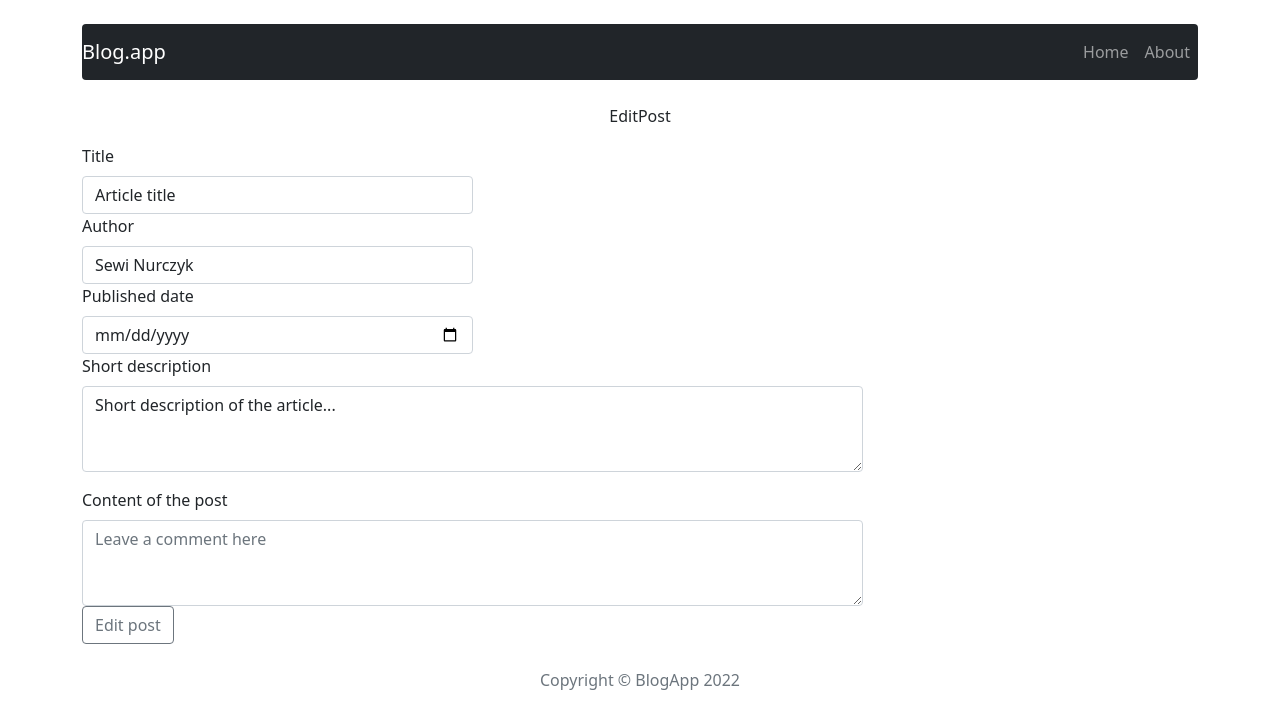
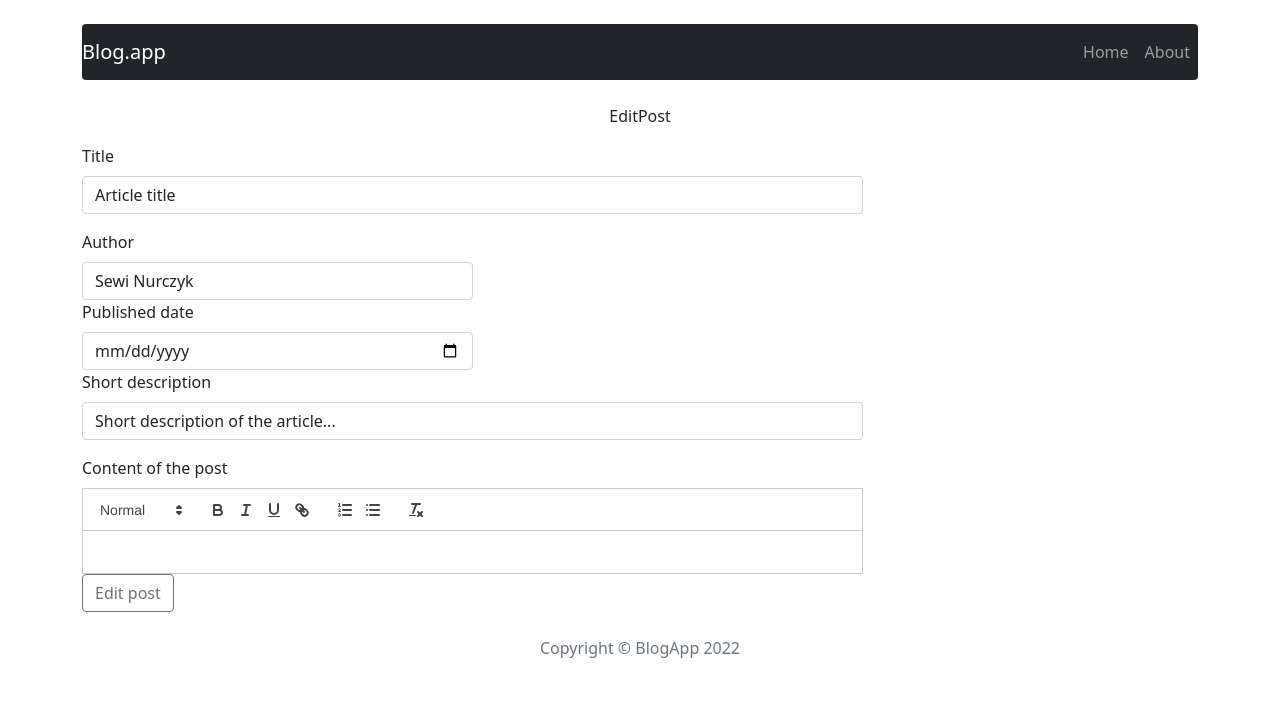
Before and after one commit to SewerynNurczyk/React-Blog, a React (Create React App) app: page /post/edit/1 in a window 1280 px wide. Shown: the top 728 px of the page. Built offline with nearby package versions, Linux system fonts and the light colour scheme.

Commit message:
Add walidation

```diff
--- a/package.json
+++ b/package.json
@@ -11,6 +11,8 @@
     "react": "^18.2.0",
     "react-bootstrap": "2.0",
     "react-dom": "^18.2.0",
+    "react-hook-form": "7.19.5",
+    "react-quill": "^2.0.0",
     "react-redux": "7.2.6",
     "react-router-dom": "6.0.1",
     "react-scripts": "5.0.1",
@@ -18,6 +20,7 @@
     "redux-devtools-extension": "2.13.9",
     "sass": "1.43.4",
     "shortid": "^2.2.16",
+    "stop": "^3.1.0",
     "web-vitals": "^2.1.4"
   },
   "scripts": {
--- a/src/components/features/Post.js
+++ b/src/components/features/Post.js
@@ -11,7 +11,7 @@ const Post = props => {
             <Card.Text>
               <p><b>Author: </b>{props.author}
               <br/><b>Published: </b>{props.publishedDate}</p>
-              <p>{props.shortDescription}</p>
+              <p dangerouslySetInnerHTML={{ __html: props.shortDescription }} ></p>
             </Card.Text>
             <Link key={props.id} to={"/post/" + props.id}>
               <Button variant="primary">Read more</Button>
--- a/src/components/features/PostForm.js
+++ b/src/components/features/PostForm.js
@@ -1,43 +1,72 @@
 import { useState } from "react";
 import { Button } from "react-bootstrap";
 import { Form } from "react-bootstrap";
+import ReactQuill from "react-quill";
+import 'react-quill/dist/quill.snow.css';
+import { useForm } from "react-hook-form";
 
 const PostForm = ({ action, actionText, ...props }) => {
+
+    const { register, handleSubmit: validate, formState: { errors } } = useForm();
 
     const [title, setTitle] = useState(props.title || '');
     const [author, setAuthor] = useState(props.author || '');
     const [publishedDate, setPublishedDate] = useState(props.publishedDate || '');
     const [shortDescription, setShortDescription] = useState(props.shortDescription || '');
     const [contentOfThePost, setContentOfThePost] = useState(props.contentOfThePost || '');
+    const [dateError, setDateError] = useState(false);
+    const [contentError, setContentError] = useState(false);
 
-    const handleSubmit = e => {
-        e.preventDefault();
-        action({ title, author, publishedDate, shortDescription, contentOfThePost });
+    const handleSubmit = () => {
+        setContentError(!contentOfThePost)
+        setDateError(!publishedDate)
+        if (contentOfThePost && publishedDate) {
+            action({ title, author, publishedDate, shortDescription, contentOfThePost });
+        }
     };
 
 
     return (
         <div style={{ width: '70%' }}>
-            <Form onSubmit={handleSubmit} >
-                <Form.Group className="col-md-6">
+            <Form onSubmit={validate(handleSubmit)} >
+                <Form.Group className="mb-3" controlId="formBasicEmail">
                     <Form.Label>Title</Form.Label>
-                    <Form.Control placeholder='Enter title' value={title} onChange={e => setTitle(e.target.value)} />
+                    <Form.Control
+                        {...register("title", { required: true, minLength: 3 })}
+                        value={title}
+                        onChange={e => setTitle(e.target.value)}
+                        type="text" placeholder="Enter title"
+                    />
+                    {errors.title && <small className="d-block form-text text-danger mt-2">Title is too short (min is 3)</small>}
                 </Form.Group>
                 <Form.Group className="col-md-6">
                     <Form.Label>Author</Form.Label>
-                    <Form.Control placeholder='Enter author' value={author} onChange={e => setAuthor(e.target.value)} />
+                    <Form.Control
+                        {...register("author", { required: true, minLength: 3 })}
+                        value={author}
+                        onChange={e => setAuthor(e.target.value)}
+                        type="text" placeholder="Enter Author"
+                    />
+                    {errors.author && <small className="d-block form-text text-danger mt-2">Author name is too short (min is 3)</small>}
                 </Form.Group>
                 <Form.Group className="col-md-6">
                     <Form.Label>Published date</Form.Label>
                     <Form.Control type='date' placeholder='Enter date dd-mm-yyyy' value={publishedDate} onChange={e => setPublishedDate(e.target.value)} />
+                    {dateError && <small className="d-block form-text text-danger mt-2">Published date can't be empty</small>}
                 </Form.Group>
                 <Form.Group className="mb-3">
                     <Form.Label>Short description</Form.Label>
-                    <Form.Control as="textarea" rows={3} placeholder='Leave a comment here' value={shortDescription} onChange={e => setShortDescription(e.target.value)} />
+                    <Form.Control  {...register("shortDescription", { required: true, minLength: 20 })}
+                        value={shortDescription}
+                        onChange={e => setShortDescription(e.target.value)}
+                        type="text" placeholder="Short Description of the post"
+                    />
+                    {errors.author && <small className="d-block form-text text-danger mt-2">Short descriptionis too short (min is 20)</small>}
                 </Form.Group>
                 <Form.Group className="mb-10">
                     <Form.Label>Content of the post</Form.Label>
-                    <Form.Control as="textarea" rows={3} placeholder='Leave a comment here' value={contentOfThePost} onChange={e => setContentOfThePost(e.target.value)} />
+                    <ReactQuill as="textarea" value={contentOfThePost} onChange={setContentOfThePost} />
+          {contentError && <small className="d-block form-text text-danger mt-1">Content can't be empty</small>}
                 </Form.Group>
                 <Button variant="btn btn-outline-secondary" type="submit">{actionText}</Button>
             </Form>
--- a/src/components/pages/SinglePost.js
+++ b/src/components/pages/SinglePost.js
@@ -39,8 +39,10 @@ const SinglePost = props => {
                     <Button onClick={handleShow} variant="btn btn-outline-danger">Delete</Button>
                 </div>
             </div>
-            <p><b>Author: </b>{postData.author} <br /><b>Published: </b>{postData.publishedDate}</p>
-            <p><b>Description: </b>{postData.shortDescription}</p>
+            <p><b>Author: </b>{postData.author} <br />
+            <b>Published: </b>{postData.publishedDate}</p>
+            <p dangerouslySetInnerHTML={{ __html: postData.shortDescription }} ></p>
+
 
             <Modal show={show} onHide={handleClose}>
           <Modal.Header closeButton>
```
Also changed, not shown: 1 other file (tests, documents, lock files or other folders).
